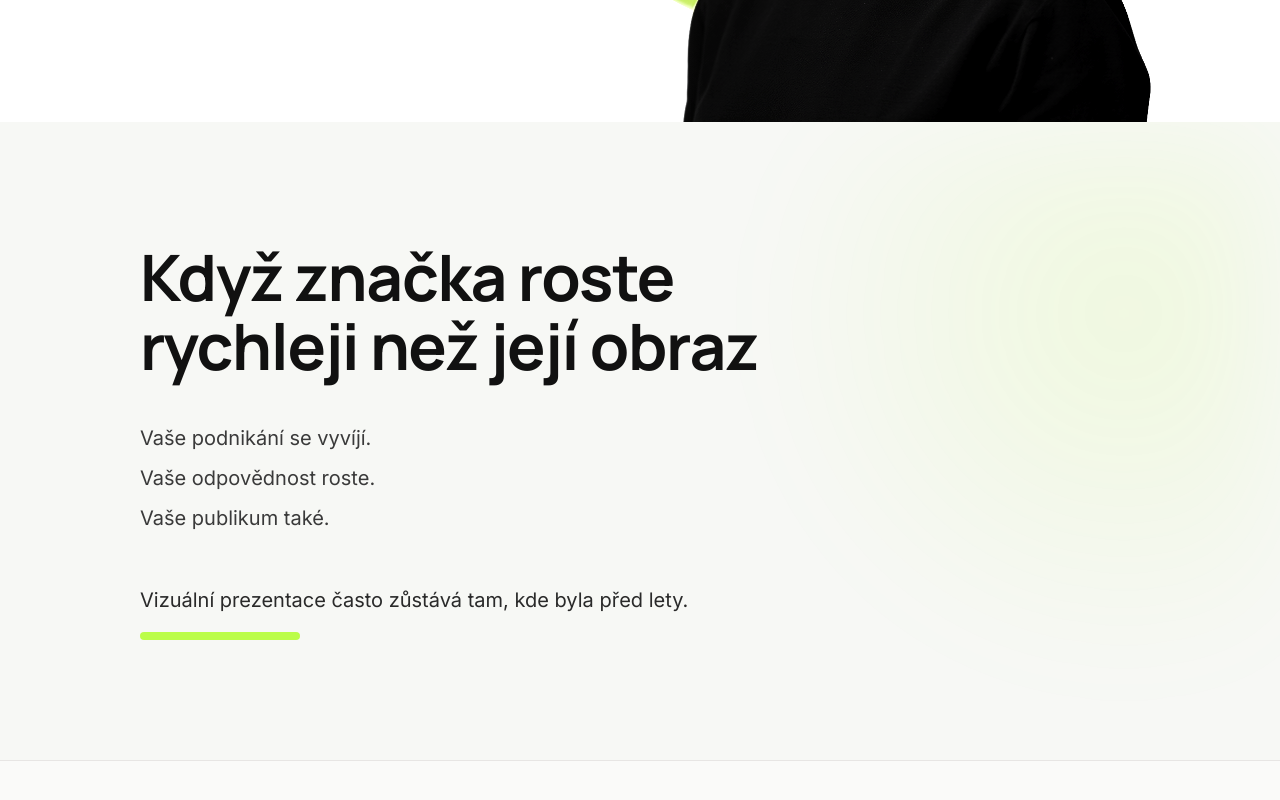
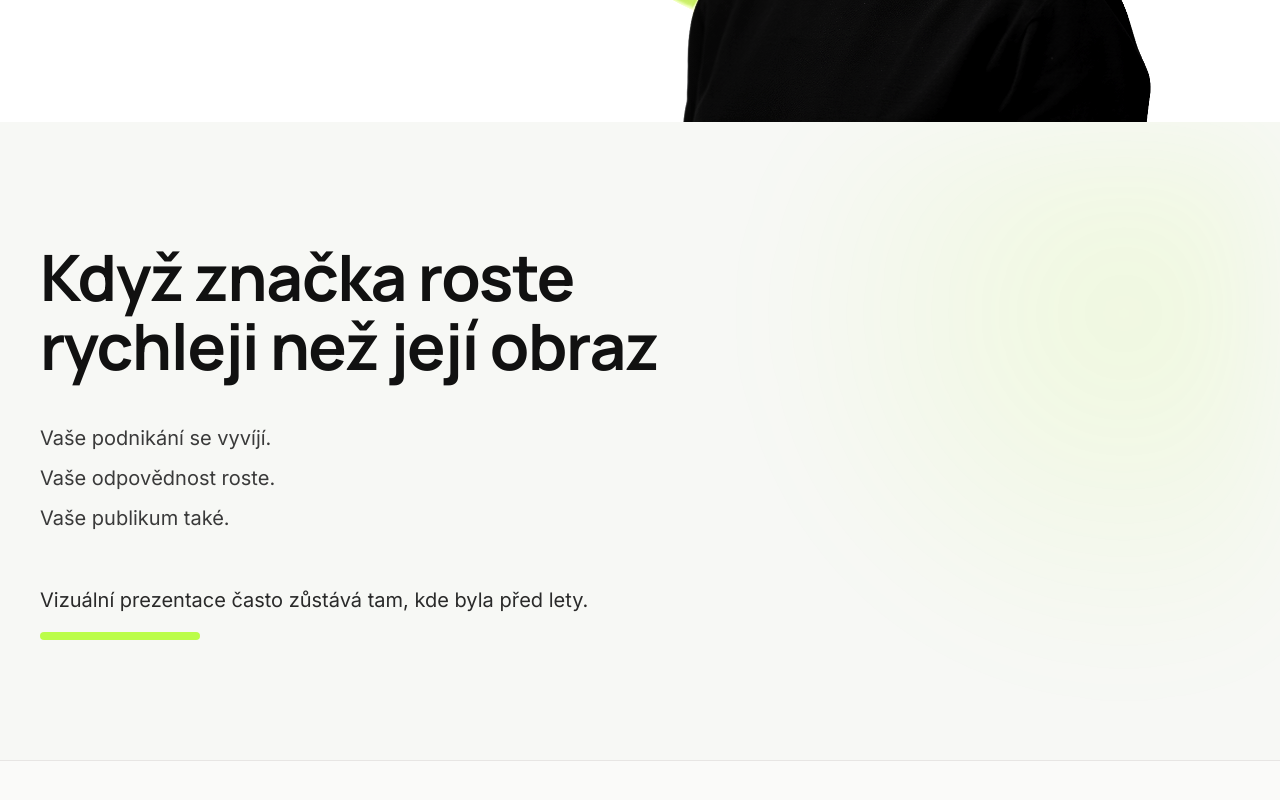
Before and after one commit to katarinabrics-eng/ai-content-studio, a Next.js app in the folder apps/content-studio/: page / in a window 1280 px wide. Shown: the part 622-1422 px from the top of the page. Built offline with nearby package versions, Linux system fonts and the light colour scheme.

Commit message:
refactor: adjust HomePage layout for improved alignment and consistency, enhancing overall visual coherence and user experience

```diff
--- a/apps/content-studio/src/app/page.tsx
+++ b/apps/content-studio/src/app/page.tsx
@@ -76,8 +76,9 @@ export default function HomePage() {
           aria-hidden
         />
 
-        {/* Textový pilíř: max-width 720px, margin-left 140px na desktopu */}
-        <div className="relative max-w-[720px] px-6 lg:ml-[140px] lg:px-0">
+        {/* Stejný container jako Hero — levý okraj nadpisu = stejný jako v Hero */}
+        <div className="relative mx-auto max-w-[1360px] px-6 xl:px-10">
+          <div className="max-w-[720px]">
           <h2
             className="font-bold text-[#111111]"
             style={{
@@ -107,6 +108,7 @@ export default function HomePage() {
             style={{ backgroundColor: "#A3FF00", opacity: 0.7 }}
             aria-hidden
           />
+          </div>
         </div>
       </section>
 
```
